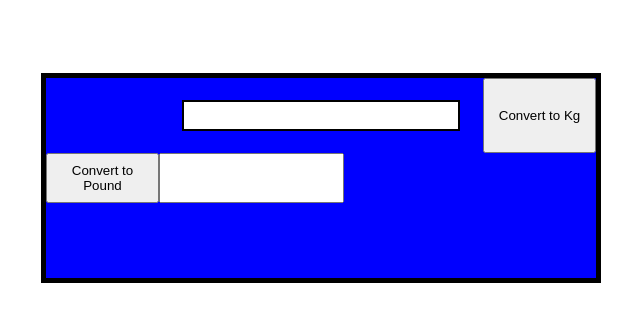
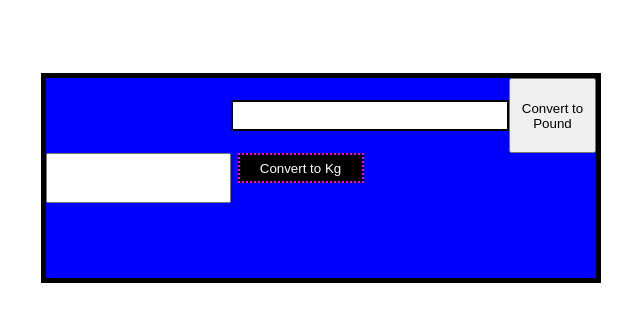
Before and after one commit to Thuotracy/weight-converter, a plain HTML site: page index.html in a window 1280 px wide. Shown: the part 77-398 px from the top of the page, without its empty margins (309-949 px from the left). Drawn offline with Linux system fonts and the light colour scheme.

Commit message:
styled #kg button

```diff
--- a/style.css
+++ b/style.css
@@ -34,3 +34,18 @@ h1{
     align-self: center;
     border: 2px solid black;
 }
+
+#kg{
+    height: 30px;
+    width: 126px;
+    grid-column-start: 2;
+    grid-column-end: 3;
+    grid-row-start: 2;
+    grid-row-end: 2;
+    /* position: relative;
+    left: 13px; */
+    color: white;
+    background-color: black;
+    border: 2px dotted fuchsia;
+    justify-self: center;
+}
```
